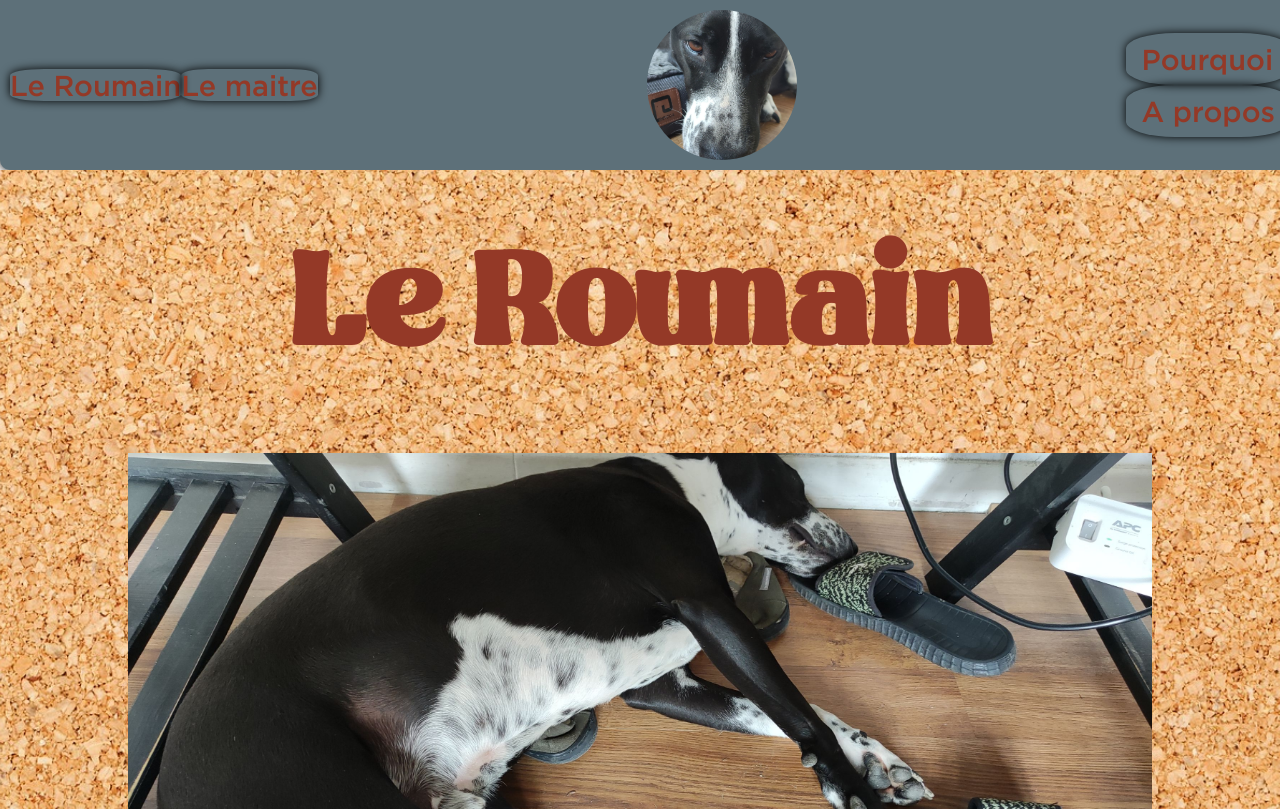
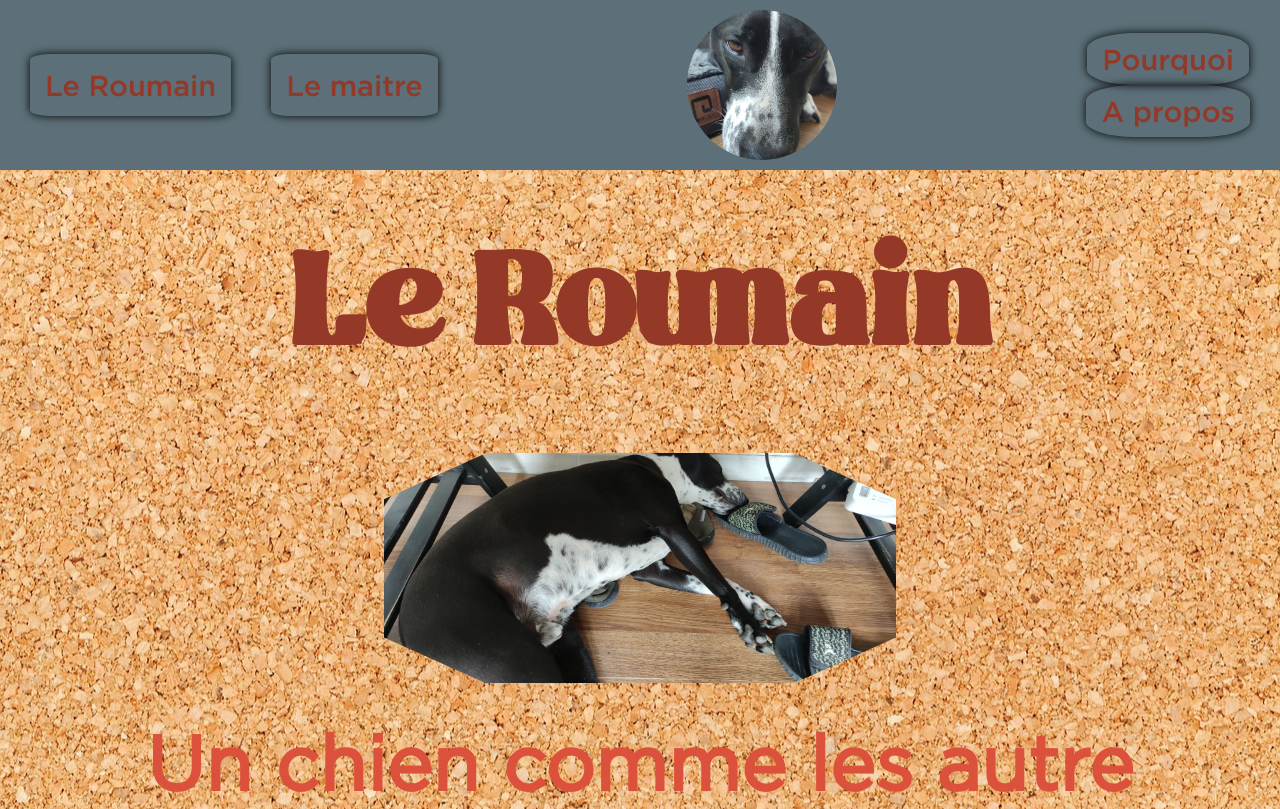
Before and after one commit to samueltaurus/Samueltaurus.github.io, a plain HTML site: page index.html in a window 1280 px wide. Shown: the top 809 px of the page. Drawn offline with Linux system fonts and the light colour scheme; files whose address does not match are found by name.

Commit message:
version oui

```diff
--- a/index.html
+++ b/index.html
@@ -1,11 +1,12 @@
 <!DOCTYPE html>
-<html lang="en">
+<html lang="fr">
 
 <head>
   <meta charset="UTF-8" />
   <meta http-equiv="X-UA-Compatible" content="IE=edge" />
   <meta name="viewport" content="width=device-width, initial-scale=1.0" />
   <title>Site de DOUG et Sam</title>
+  <meta name="description" content="ceci est le site sur le lequelle on peut retrouver.">
   <!-- le titre est parfait -->
   <link rel="stylesheet" href="styles.css" />
 </head>
--- a/styles.css
+++ b/styles.css
@@ -1,36 +1,33 @@
 @font-face {
   font-family: CS-bd;
-    src: url('./assets/fonts/BingoDilan-Regular.ttf');
+  src: url("./assets/fonts/BingoDilan-Regular.ttf");
 }
 @font-face {
   font-family: CS-gpr;
-    src: url('./assets/fonts/Gotham\ Pro\ Regular.ttf')
+  src: url("./assets/fonts/Gotham\ Pro\ Regular.ttf");
 }
 @font-face {
   font-family: CS-gpm;
-    src: url('./assets/fonts/Gotham\ Pro\ Medium.ttf');
+  src: url("./assets/fonts/Gotham\ Pro\ Medium.ttf");
 }
 
 :root {
-    --color1: #e2c698 ;
-    --color2:  hsl(199, 13%, 42%);
-    --color3: #943927 ;
-    --color4: white ;
+  --color1: #e2c698;
+  --color2: hsl(199, 13%, 42%);
+  --color3: #943927;
+  --color4: white;
 }
 
 * {
   padding: 0;
   margin: 0;
+  text-decoration: none;
+  list-style: none;
 }
 
 header {
-    border: 10px;
-    border-radius: 0 0 10px 10px;
-    background-color: var(--color2) ;
-    box-shadow: 0 0 10px 0 black;
-    color: var(--color3);
+  background-color: var(--color2);
   max-height: 200px;
-    width: 100%;
   font-family: CS-gpm;
   font-size: 1.8rem;
   padding: 10px;
@@ -43,25 +40,22 @@ nav ul {
   display: flex;
   justify-content: space-around;
   align-items: center;
-    /* margin: 20px; */
 }
 
 nav ul li {
-    list-style: none;
+  box-shadow: 0 0 10px 0 black;
+  border-radius: 10%;
+  padding: 15px;
+  margin: 0 20px;
 }
 
 nav ul li a {
   color: #943927;
-    text-decoration: none;
-    box-shadow: 0 0 10px 0 black;
-    border-radius: 20%;
-    /* padding: 15px;
-    margin: auto 20px */
 }
 
 nav ul li a:hover {
   color: #e2c698;
-    transition: all .2s ease;
+  transition: all 5s ease;
 }
 
 .logo-doug {
@@ -70,30 +64,29 @@ nav ul li a:hover {
   display: flex;
 }
 
+.button {
+  display: flex;
+  align-items: center;
+  justify-content: center;
+  flex-direction: column;
+  padding: 20px;
+}
+
 .btn {
   box-shadow: 0 0 10px 0 black;
   border-radius: 30%;
   color: #943927;
   text-decoration: none;
   padding: 10px 15px;
-    /* margin: 20px 0; */
-    display: block;
 }
 
 .btn:hover {
   color: #e2c698;
-    transition: all .2s ease;
+  transition: all 0.2s ease;
 }
 
-
-
-
-
-
-
-
 .main {
-    background: url('./assets/img/fondliege.jpg') no-repeat center/cover ;
+  background: url("./assets/img/fondliege.jpg") no-repeat center/cover;
   min-height: 100px;
   width: 100%;
   padding-top: 50px;
@@ -110,30 +103,40 @@ nav ul li a:hover {
   color: #943927;
 }
 
- .main img{
-    width: 80%;
+.main img {
+  width: 40%;
   margin: 50px;
-    transition: all .6s ease;
+  transition: all 0.2s ease;
+  clip-path: polygon(
+    20% 0%,
+    80% 0%,
+    100% 20%,
+    100% 80%,
+    80% 100%,
+    20% 100%,
+    0% 80%,
+    0% 20%
+  );
 }
 
- .main img:hover{
-    transition: all .6s ease;
+.main img:hover {
+  width: 80%;
+  transition: all 0.6s ease;
   box-shadow: 0 0 40px 20px #943927;
+  clip-path: none;
 }
 
 .ucpcla {
   font-size: 6vw;
   font-family: CS-gpr;
-    color: #DC513B;
+  color: #dc513b;
 }
-
-
-
-
-
 
 .peoples {
   background-color: hsl(199, 13%, 42%);
   min-height: 600px;
   font-family: CS-gpm;
 }
+.peoples:before {
+  content: "\2117";
+}
```
Lines whose indentation alone changed are shown as unchanged.
